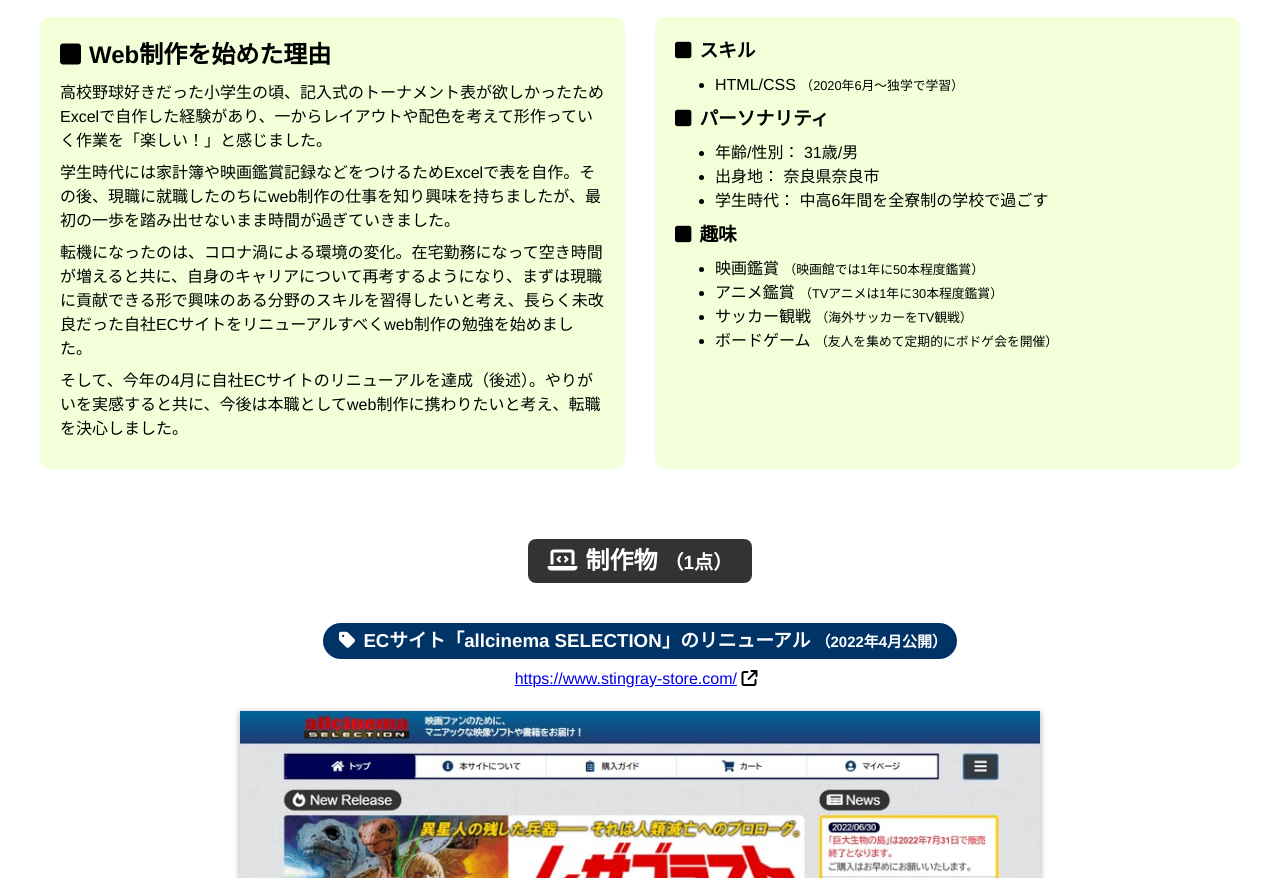
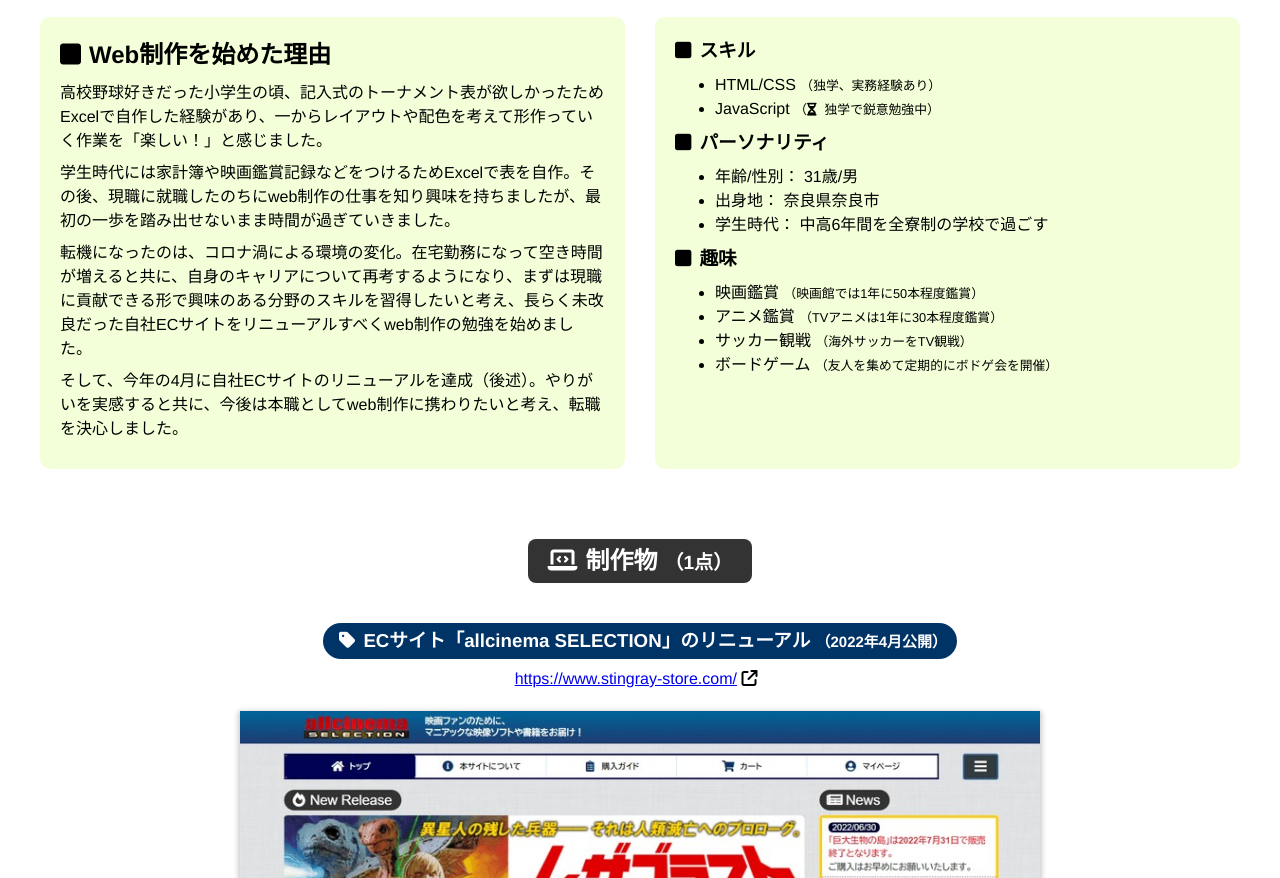
Before and after one commit to l-r-nnn/portfolio, a plain HTML site: page index.html in a window 1280 px wide. Shown: the part 1121-1999 px from the top of the page. Drawn offline with Linux system fonts and the light colour scheme.

Commit message:
Update index.html

```diff
--- a/index.html
+++ b/index.html
@@ -65,7 +65,10 @@
       <!--スキル・趣味（右）-->
       <div class="bio-item_area">
         <h3><i class="fa-solid fa-square"></i>スキル</h3>
-        <ul><li>HTML/CSS <span class="text-brackets">（2020年6月～独学で学習）</span></li></ul>
+        <ul>
+          <li>HTML/CSS <span class="text-brackets">（独学、実務経験あり）</span></li>
+          <li>JavaScript <span class="text-brackets">（<i class="fa-solid fa-hourglass-half"></i>独学で鋭意勉強中）</span></li>
+        </ul>
         <h3><i class="fa-solid fa-square"></i>パーソナリティ</h3>
         <ul>
           <li>年齢/性別： 31歳/男</li>
```
